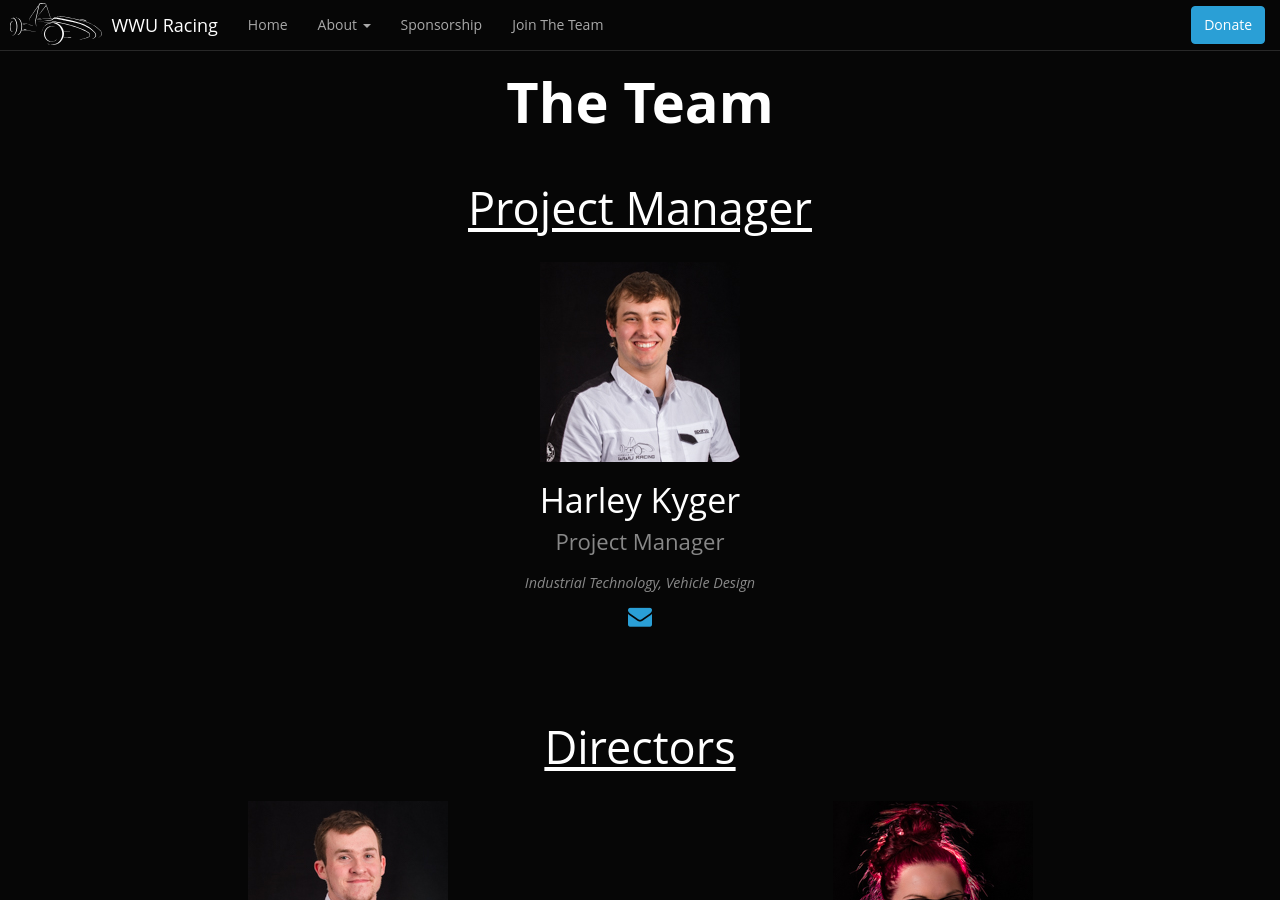
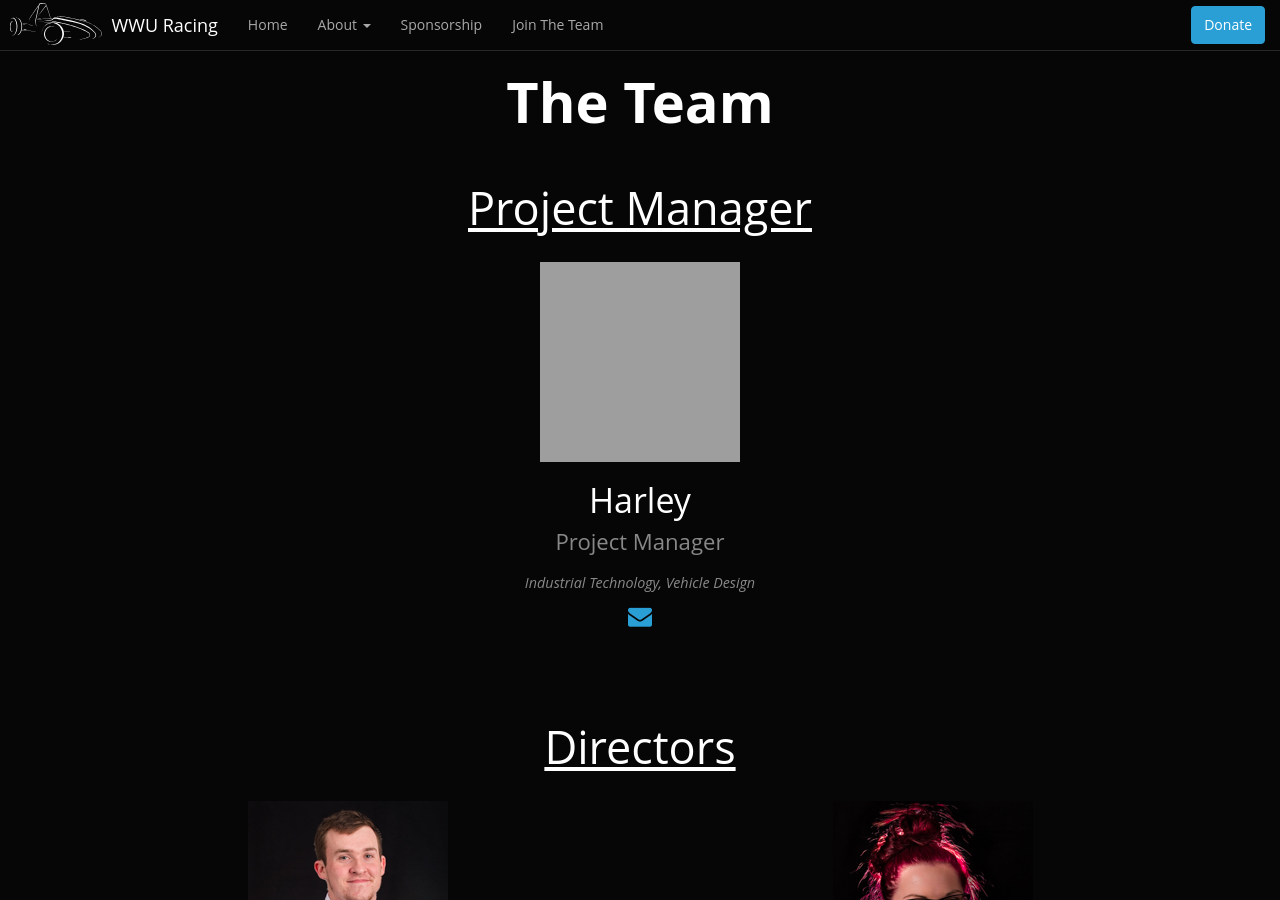
Before and after one commit to wwuracingGH/wwuracingGH.github.io, a Jekyll site: the page built from about/roster.html, in a window 1280 px wide and 900 px high. Built offline with Jekyll 4.4.1, drawn with Linux system fonts in a browser that asks for light colours; some web fonts are replaced.

Commit message:
Update roster.yml

```diff
--- a/_data/roster.yml
+++ b/_data/roster.yml
@@ -1,6 +1,6 @@
 - heading: Project Manager
   members:
-    - name: Harley Kyger
+    - name: Harley
       title: Project Manager
       major: Industrial Technology, Vehicle Design
 
```
